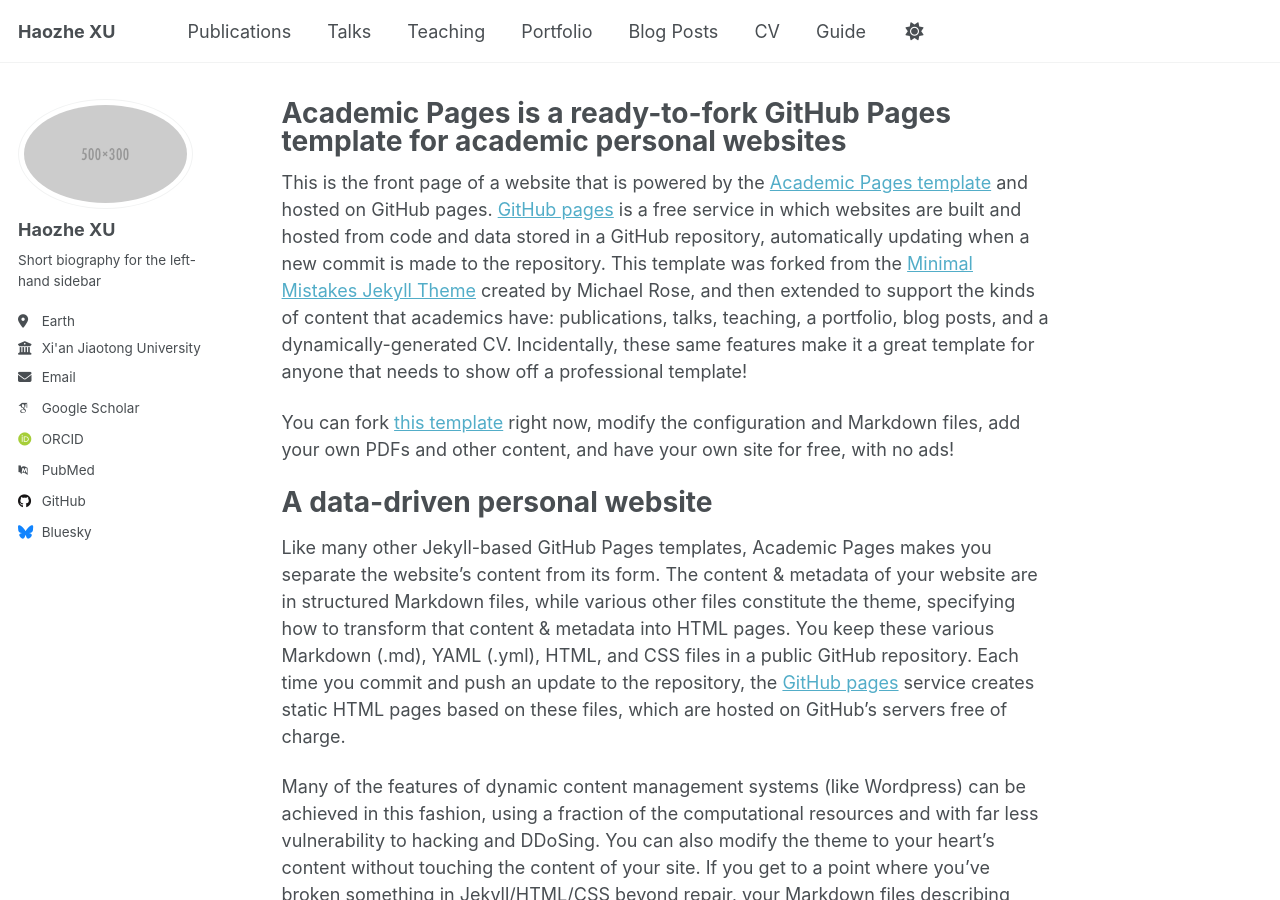
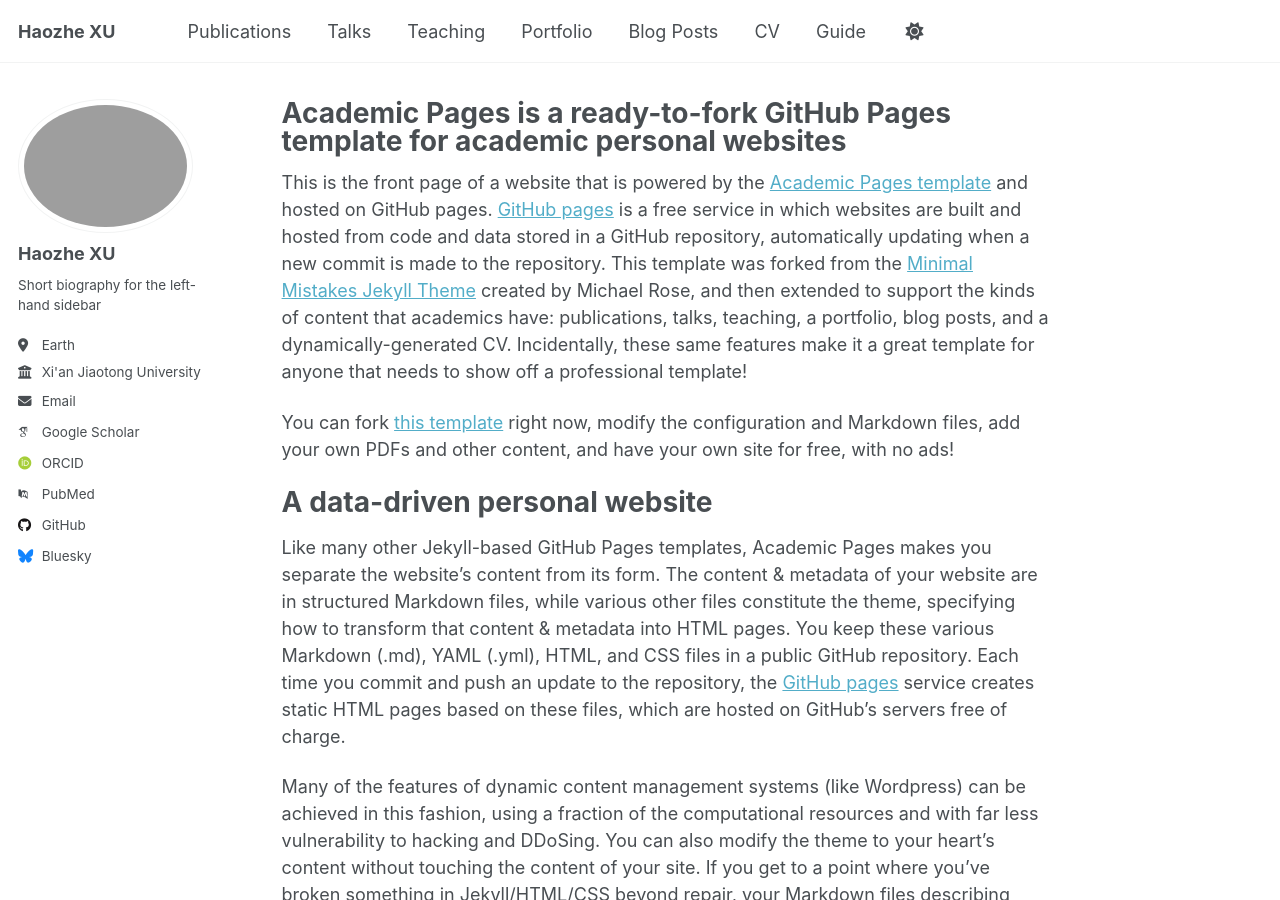
Before and after one commit to XuHaozhe0204/XuHaozhe0204.github.io, a Jekyll site: the page built from _pages/about.md, in a window 1280 px wide and 900 px high. Built offline with Jekyll 4.4.1, drawn with Linux system fonts in a browser that asks for light colours; some web fonts are replaced; a script that is not in the unit is left out.

Commit message:
Update _config.yml

```diff
--- a/_config.yml
+++ b/_config.yml
@@ -23,7 +23,7 @@
 #               Additional customization can be done by editing /_includes/author-profile.html
 author:
   # Biographic information
-  avatar           : "500x300.png"
+  avatar           : "XuHaozhe0204.github.io/images/111.png"
   name             : "Haozhe XU"
   pronouns         : # example: "she/her"
   bio              : "Short biography for the left-hand sidebar"
```
